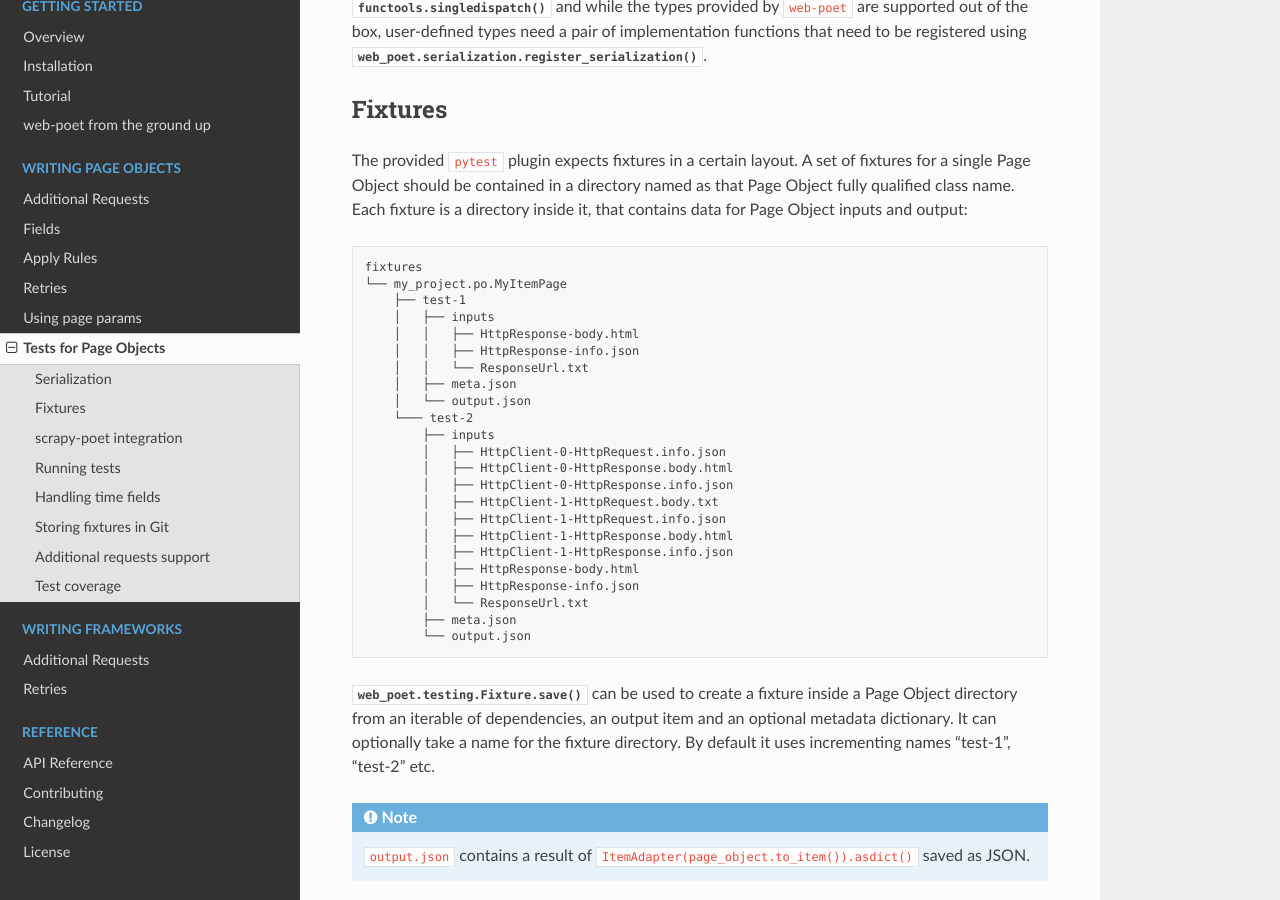
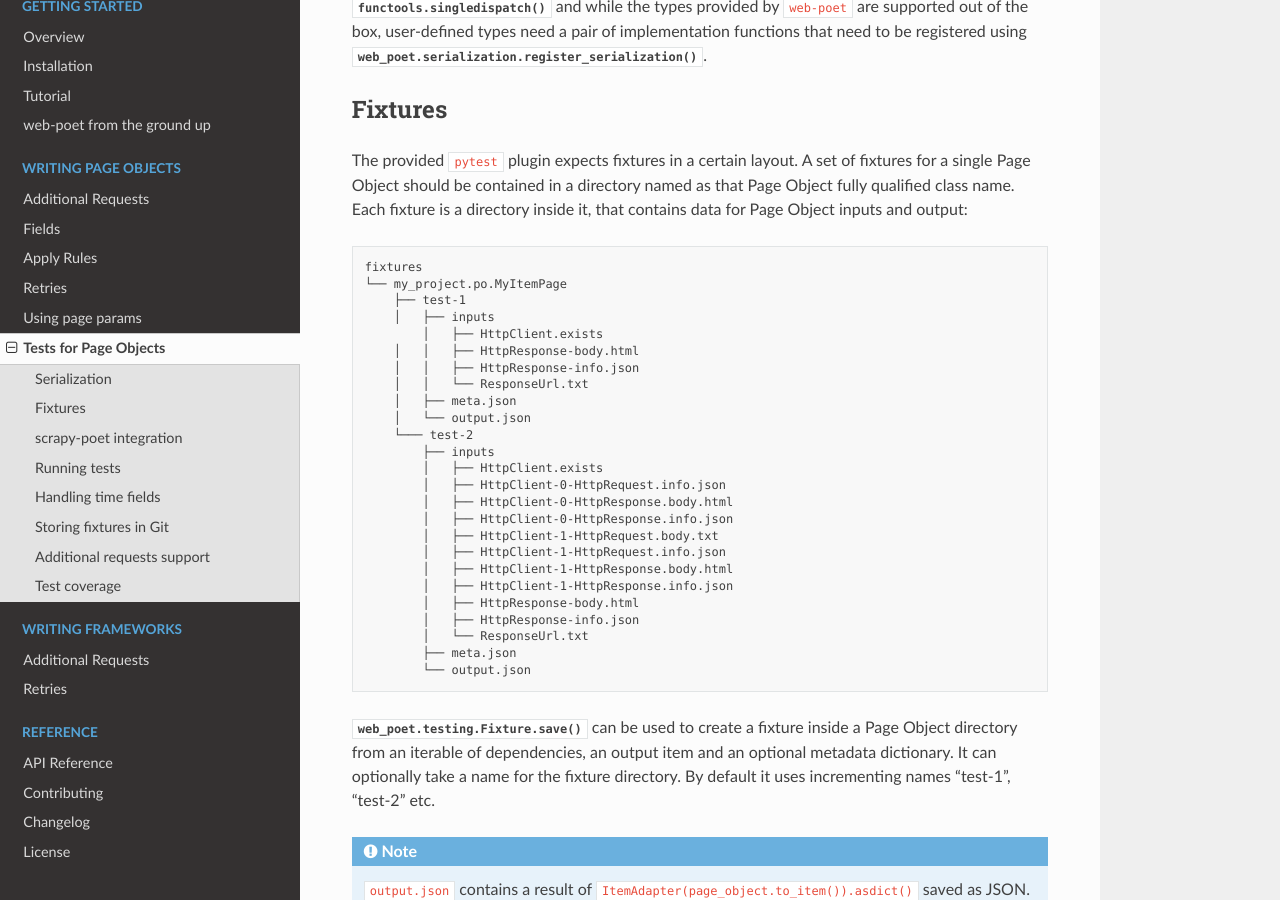
Before and after one commit to scrapinghub/web-poet, a Sphinx documentation site: the page built from docs/page-objects/testing.rst, in a window 1280 px wide and 900 px high, scrolled down 860 px. Built offline with Sphinx 7.4.7 and the Read the Docs theme 2.0.0, drawn with Linux system fonts in a browser that asks for light colours.

Commit message:
Add HttpClient.exists to the docs example.

```diff
--- a/docs/page-objects/testing.rst
+++ b/docs/page-objects/testing.rst
@@ -56,6 +56,7 @@ it, that contains data for Page Object inputs and output::
     └── my_project.po.MyItemPage
         ├── test-1
         │   ├── inputs
+            │   ├── HttpClient.exists
         │   │   ├── HttpResponse-body.html
         │   │   ├── HttpResponse-info.json
         │   │   └── ResponseUrl.txt
@@ -63,6 +64,7 @@ it, that contains data for Page Object inputs and output::
         │   └── output.json
         └─── test-2
             ├── inputs
+            │   ├── HttpClient.exists
             │   ├── HttpClient-0-HttpRequest.info.json
             │   ├── HttpClient-0-HttpResponse.body.html
             │   ├── HttpClient-0-HttpResponse.info.json
```
